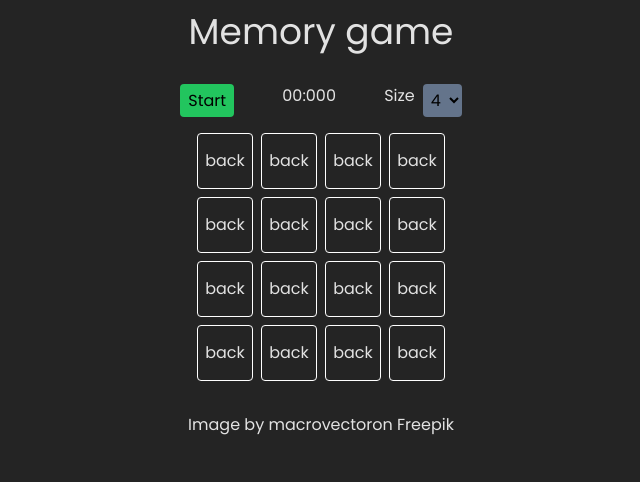
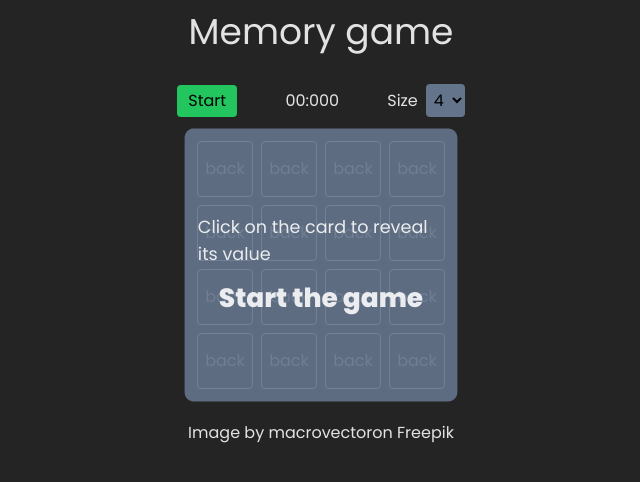
Before and after one commit to Eswarsiddu/MemoryGameReact, a React (Vite) app: page / in a window 1280 px wide. Shown: the top 482 px of the page, without its empty margins (319-959 px from the left). Built offline with nearby package versions, Linux system fonts and the light colour scheme.

Commit message:
Fixed Restart bug, added background Image

```diff
--- a/src/App.jsx
+++ b/src/App.jsx
@@ -7,6 +7,7 @@ function App() {
   const [endTime, setEndTime] = useState(undefined);
   const [isPlaying, setIsPlaying] = useState(false);
   const [gridSize, setGridSize] = useState(4);
+  const [isfirstPlay, setIsFirstPlay] = useState(true);
 
   if (process.env.NODE_ENV === "development") {
     document.title = "D- Memory Game";
@@ -21,13 +22,15 @@ function App() {
   function StartGame() {
     setIsPlaying(true);
     setStartTime(Date.now());
+    setEndTime(undefined);
+    setIsFirstPlay(false);
   }
 
   return (
     <>
-      <div className="container mx-auto max-w-max flex mb-4">
+      <div className="container mx-auto max-w-max flex mb-6 items-center">
         <button
-          className=" bg-green-500 hover:bg-green-400 text-black rounded px-2 py-1"
+          className=" bg-green-500 hover:bg-green-400 text-black rounded px-2 py-1 w-[60px]"
           onClick={() => {
             if (isPlaying) {
               ResetGame();
@@ -39,13 +42,14 @@ function App() {
           {isPlaying ? "Reset" : "Start"}
         </button>
         <Timer startTime={startTime} endTime={endTime} resetGame={ResetGame} />
-        <div className="flex gap-2">
+        <div className="flex gap-2 items-center">
           <label htmlFor="">Size</label>
           <select
-            className=" text-black rounded px-1 py-1 bg-slate-500 hover:bg-slate-400"
+            disabled={isPlaying}
+            className=" text-black rounded px-1 py-1 bg-slate-500 hover:enabled:bg-slate-400"
             onChange={(event) => {
               setGridSize(event.target.value);
-              // setGrid(GenerateGrid(event.target.value));
+              ResetGame();
             }}
           >
             <option value="4">4</option>
@@ -55,6 +59,7 @@ function App() {
       </div>
       <Game
         isplaying={isPlaying}
+        isfirstPlay={isfirstPlay}
         startTime={startTime}
         gridSize={gridSize}
         endTime={endTime}
--- a/src/Constants.jsx
+++ b/src/Constants.jsx
@@ -4,4 +4,18 @@ export const STATES = {
   MATCHED: "matched",
 };
 
-export const ShuffelArray = (arr) => arr.sort(() => Math.random() - 0.5);
+// export const ShuffelArray = (arr) => arr.sort(() => Math.random() - 0.5);
+
+export const ShuffelArray = (arr) => {
+  const oldarr = [...arr];
+  const newArr = [];
+  while (oldarr.length) {
+    const index = Math.floor(Math.random() * oldarr.length);
+    newArr.push(oldarr[index]);
+    oldarr.splice(index, 1);
+  }
+  for (let i = 0; i < arr.length; i++) {
+    arr[i] = newArr[i];
+  }
+  return arr;
+};
--- a/src/Game/index.jsx
+++ b/src/Game/index.jsx
@@ -28,6 +28,7 @@ import z from "../assets/images/z.jpg";
 import { useEffect, useState } from "react";
 import { nanoid } from "nanoid";
 import { STATES, ShuffelArray } from "../Constants";
+import { TimerText } from "../Timer";
 
 export const CHARACTERS = [
   { text: "a", image: a, value: nanoid() },
@@ -81,7 +82,14 @@ function GenerateGrid(gridSize) {
   return gridEle;
 }
 
-function Game({ isplaying, endGame, gridSize }) {
+function Game({
+  isplaying,
+  isfirstPlay,
+  endGame,
+  gridSize,
+  startTime,
+  endTime,
+}) {
   const [grid, setGrid] = useState(GenerateGrid(gridSize));
   const [selected, setSelected] = useState([]);
 
@@ -100,7 +108,7 @@ function Game({ isplaying, endGame, gridSize }) {
   // grid-cols-6 grid-cols-4
 
   return (
-    <div className=" container mx-auto max-w-max">
+    <div className=" container mx-auto max-w-max relative">
       <div className={"grid gap-2 " + `grid-cols-${gridSize}`}>
         {grid.map((ele, index) => {
           return (
@@ -144,6 +152,28 @@ function Game({ isplaying, endGame, gridSize }) {
           );
         })}
       </div>
+      {isplaying ? null : (
+        <div
+          className={
+            " absolute top-0 left-0 w-full h-full flex flex-col gap-3 items-center justify-center bg-slate-500 rounded-lg bg-opacity-90 " +
+            (gridSize == 4 ? "scale-110" : "scale-105")
+          }
+        >
+          {isfirstPlay || (!startTime && !endTime) ? (
+            <>
+              <p className=" px-3">Click on the card to reveal its value</p>
+              <p className=" font-extrabold text-2xl">Start the game</p>
+            </>
+          ) : (
+            <p className=" px-3 text-nowrap font-bold">
+              Time took{" "}
+              <span className=" text-2xl">
+                {TimerText(endTime - startTime)}
+              </span>
+            </p>
+          )}
+        </div>
+      )}
     </div>
   );
 }
--- a/src/Timer.jsx
+++ b/src/Timer.jsx
@@ -37,7 +37,7 @@ function TripileDigit(num) {
   return num < 100 ? `0${DoubleDigit(num)}` : num;
 }
 
-function TimerText(time) {
+export function TimerText(time) {
   let text = "";
   let milliseconds = time % 1000;
   let seconds = Math.floor(time / 1000);
```
